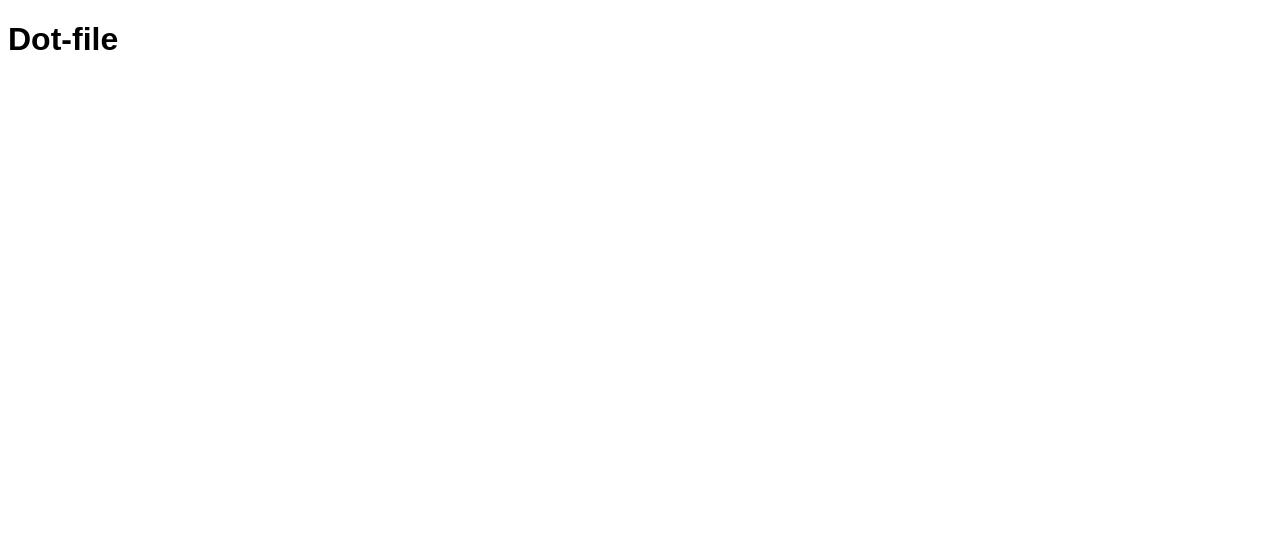
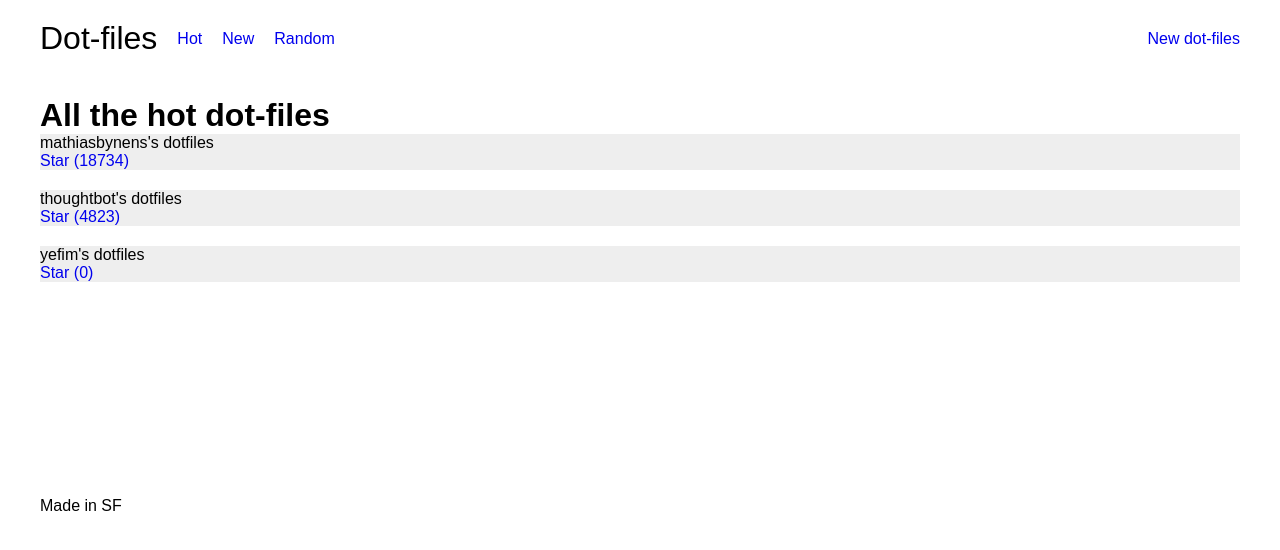
Before and after one commit to yefim/dot-files-website, a React app: page / in a window 1280 px wide. Built offline with nearby package versions, Linux system fonts and the light colour scheme.

Commit message:
Add some boilerplate

```diff
--- a/package.json
+++ b/package.json
@@ -4,7 +4,8 @@
   "description": "Community driven dot-files collab",
   "dependencies": {
     "react": "^16.3.0",
-    "react-dom": "^16.3.0"
+    "react-dom": "^16.3.0",
+    "react-router-dom": "^4.2.2"
   },
   "devDependencies": {
     "babel-loader": "^7.1.4",
--- a/src/index.js
+++ b/src/index.js
@@ -2,16 +2,89 @@ import './styles.css';
 
 import React from 'react';
 import {render} from 'react-dom';
+import {BrowserRouter, Route, Link} from 'react-router-dom'
 
-class App extends React.Component {
+const Post = ({username, repo, stars}) => {
+  return (
+    <li className="post">
+      <p>{username}&apos;s dotfiles</p>
+      <a href={`https://github.com/${username}/${repo}`}>Star ({stars})</a>
+    </li>
+  );
+};
+
+class HotPage extends React.Component {
+  constructor(props) {
+    super(props);
+    this.state = {posts: null};
+  }
+
+  // TODO: move to suspense
+  componentDidMount() {
+    setTimeout(() => {
+      this.setState({
+        posts: [
+          {username: 'mathiasbynens', repo: 'dotfiles', stars: 18734, timestamp: 567},
+          {username: 'thoughtbot', repo: 'dotfiles', stars: 4823, timestamp: 123},
+          {username: 'yefim', repo: 'dotfiles', stars: 0, timestamp: 234}
+        ]
+      });
+    }, 300);
+  }
+
   render() {
+    const {posts} = this.state;
+
     return (
-      <h1>Dot-file</h1>
+      <div>
+        <h1>All the hot dot-files</h1>
+        {
+          !!posts
+            ? <ul className="posts">{posts.map((post, i) => <Post key={'' + i} {...post} />)}</ul>
+            : <p>Loading...</p>
+        }
+      </div>
     );
   }
 }
 
+class NewPage extends React.Component {
+  render() {
+    return (
+      <p>All the newly submitted dot-files</p>
+    );
+  }
+}
+
+class App extends React.Component {
+  render() {
+    return [
+      <header key="header">
+        <nav>
+          <p>Dot-files</p>
+          <ul>
+            <li><Link to="/">Hot</Link></li>
+            <li><Link to="/new">New</Link></li>
+            <li><Link to="/random">Random</Link></li>
+          </ul>
+          <a className="new" href="https://google.com/forms" target="_blank" rel="noopener">New dot-files</a>
+        </nav>
+      </header>,
+      <main key="main">
+        <Route exact path="/" component={HotPage} />
+        <Route path="/new" component={NewPage} />
+        <Route path="/random" component={NewPage} />
+      </main>,
+      <footer key="footer">
+        <p>Made in SF</p>
+      </footer>
+    ];
+  }
+}
+
 render(
-  <App />,
+  <BrowserRouter>
+    <App />
+  </BrowserRouter>,
   document.getElementById('app')
 );
--- a/src/styles.css
+++ b/src/styles.css
@@ -1 +1,83 @@
-body { font-family: sans-serif; }
+html {
+  box-sizing: border-box;
+}
+
+*,
+*:before,
+*:after {
+  box-sizing: inherit;
+}
+
+html,
+body {
+  padding: 0;
+  margin: 0;
+}
+
+body {
+  font-family: sans-serif;
+}
+
+h1,
+h2,
+h3,
+p {
+  margin: 0;
+}
+
+a {
+  text-decoration: none;
+}
+
+nav {
+  max-width: 1240px;
+  margin: 0 auto;
+  padding: 20px;
+  display: flex;
+  align-items: center;
+}
+
+nav p {
+  font-size: 32px;
+}
+
+nav ul {
+  list-style: none;
+  margin: 0;
+  padding: 0;
+  display: flex;
+}
+
+nav li {
+  margin: 0 0 0 20px;
+}
+
+nav .new {
+  margin: 0 0 0 auto;
+  display: block;
+}
+
+main {
+  min-height: 400px;
+  max-width: 1240px;
+  margin: 0 auto;
+  padding: 20px;
+}
+
+footer {
+  max-width: 1240px;
+  margin: 0 auto;
+  padding: 20px;
+}
+
+.posts {
+  list-style: none;
+  margin: 0;
+  padding: 0;
+}
+
+.post {
+  margin: 0 0 20px 0;
+  width: 100%;
+  background: #eee;
+}
--- a/webpack.config.js
+++ b/webpack.config.js
@@ -41,5 +41,8 @@ module.exports = {
   output: {
     filename: '[name].[chunkhash].js',
     path: path.resolve(__dirname, 'dist')
+  },
+  devServer: {
+    historyApiFallback: true
   }
 };
```
Also changed, not shown: 1 other file.
